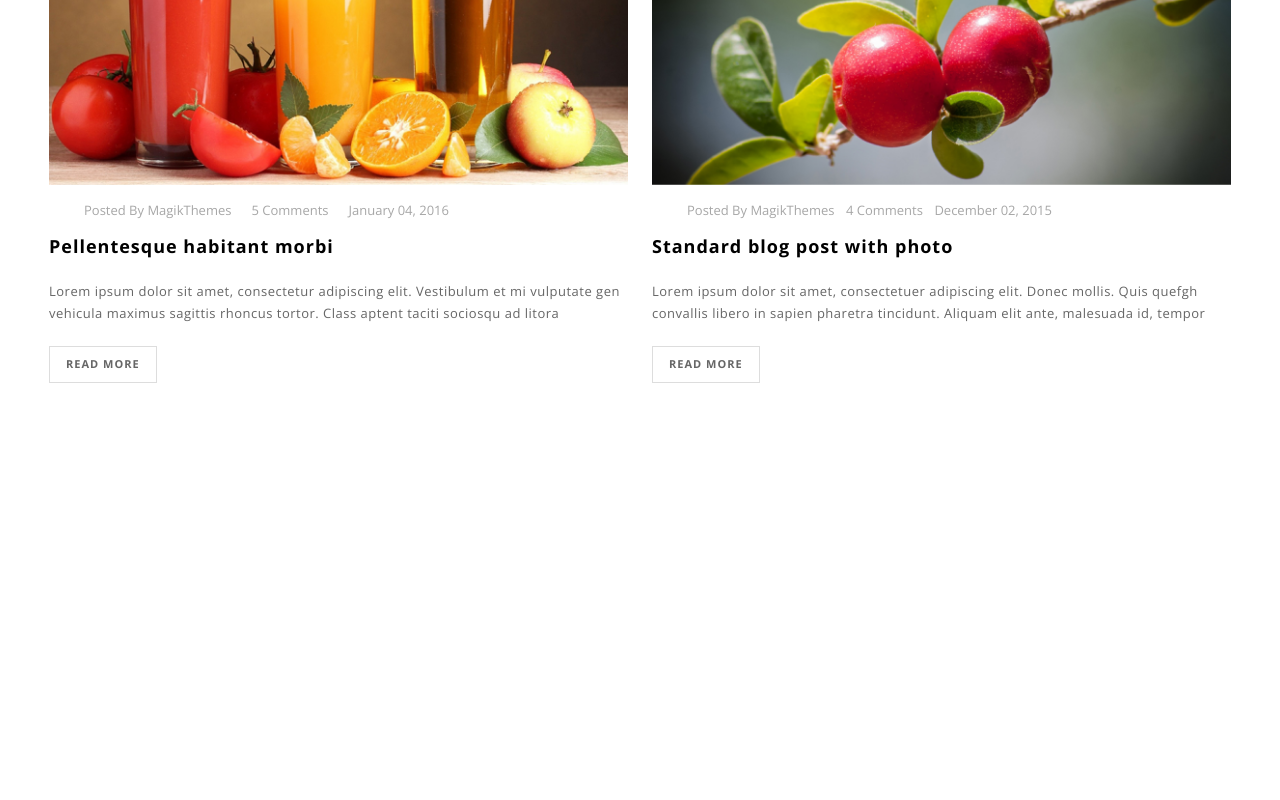
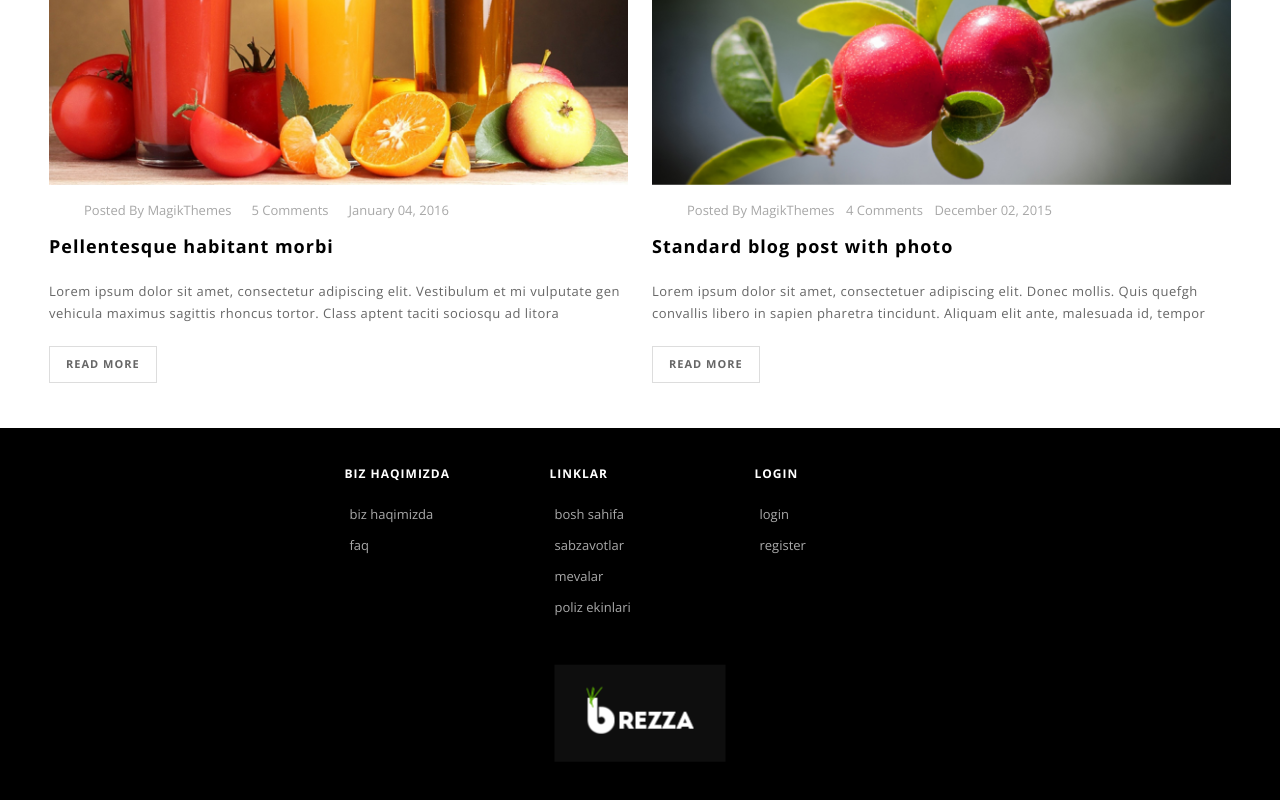
Before and after one commit to EhsonjonKomiljonov/green-sale, a React (Vite) app: page / in a window 1280 px wide. Shown: the part 1544-2344 px from the top of the page. Before the commit the page ends 1927 px from the top, so only its background shows below. Built offline with nearby package versions, Linux system fonts and the light colour scheme.

Commit message:
footer end

```diff
--- /dev/null
+++ b/src/components/Footer/Footer.jsx
@@ -0,0 +1,67 @@
+import React from 'react';
+import './footer.scss';
+import footerLogo from '../../assets/images/logoFooter.svg';
+export const Footer = () => {
+  return (
+    <>
+      <section className='footer'>
+        <div className='container'>
+          <div className='footer__inner'>
+            <div className='row justify-content-center'>
+              <div className='col-12 text-md-start text-center pt-md-0 pt-3 col-md-2'>
+                <h5 className='h5 footer__title'>Biz Haqimizda</h5>
+                <ul className='footer__list'>
+                  <li className='footer__item'>
+                    <a href=''>Biz Haqimizda</a>
+                  </li>
+                  <li className='footer__item'>
+                    <a href=''>FAQ</a>
+                  </li>
+                </ul>
+              </div>
+              <div className='col-12 text-md-start text-center pt-md-0 pt-3 col-md-2'>
+                <h5 className='h5 footer__title'>Linklar</h5>
+                <ul className='footer__list  '>
+                  <li className='footer__item'>
+                    <a href=''>BOSH SAHIFA</a>
+                  </li>
+                  <li className='footer__item'>
+                    <a href=''>SABZAVOTLAR</a>
+                  </li>
+                  <li className='footer__item'>
+                    <a href=''>MEVALAR</a>
+                  </li>
+                  <li className='footer__item'>
+                    <a href=''>POLIZ EKINLARI</a>
+                  </li>
+                </ul>
+              </div>
+              <div className='col-12 text-md-start text-center pt-md-0 pt-3 col-md-2'>
+                <h5 className='h5 footer__title'>Login</h5>
+                <ul className='footer__list'>
+                  <li className='footer__item'>
+                    <a href=''>Login</a>
+                  </li>
+                  <li className='footer__item'>
+                    <a href=''>Register</a>
+                  </li>
+                </ul>
+              </div>
+            </div>
+            <div className='footer__logo text-center  pt-5 pb-0'>
+              <a
+                href='#'
+                className='footer__link__logo'
+              >
+                <img
+                  src={footerLogo}
+                  alt=''
+                />
+              </a>
+            </div>
+          </div>
+        </div>
+      </section>
+    </>
+  );
+};
--- /dev/null
+++ b/src/components/Footer/footer.scss
@@ -0,0 +1,39 @@
+.footer {
+  background-color: #000;
+  margin-top: 45px;
+}
+
+.footer__inner {
+  padding-top: 39px;
+  padding-bottom: 40px;
+}
+
+.footer__title {
+  color: #fff;
+  font-family: Open Sans;
+  font-size: 12px;
+  font-style: normal;
+  font-weight: 700;
+  line-height: 13.2px;
+  letter-spacing: 1px;
+  text-transform: uppercase;
+}
+
+.footer__list {
+  padding-top: 17px;
+  padding-left: 5px;
+  display: flex;
+  gap: 13px;
+  flex-direction: column;
+}
+
+.footer__item {
+  font-size: 13px;
+  font-style: normal;
+  font-weight: 400;
+  line-height: normal;
+  a {
+    text-transform: lowercase;
+    color: #aaa;
+  }
+}
--- a/src/pages/Home/Home.jsx
+++ b/src/pages/Home/Home.jsx
@@ -1,5 +1,6 @@
 import React from 'react';
 import { Blog } from '../../components/Blog/Blog';
+import { Footer } from '../../components/Footer/Footer';
 import { Hero } from '../../components/Hero/Hero';
 import { Products } from '../../components/Products/Products';
 
@@ -9,6 +10,7 @@ export const Home = () => {
       <Hero />
       <Products />
       <Blog />
+      <Footer />
     </main>
   );
 };
```
Also changed, not shown: src/assets/images/logoFooter.svg (added).
